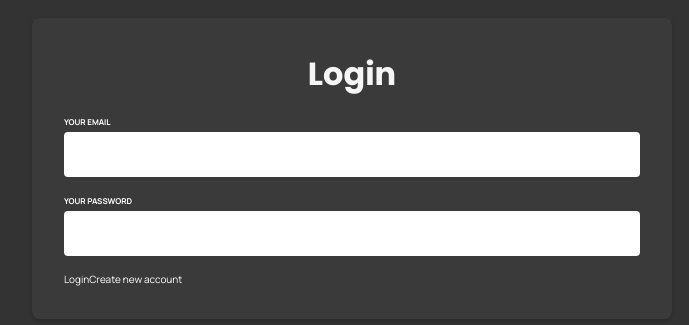
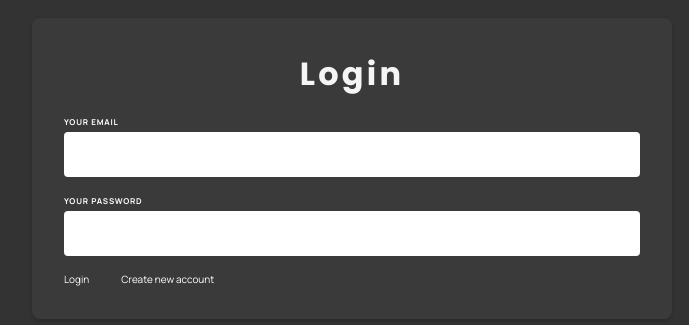
Before and after one commit to dziekiczan1/syndicateCrime, a Next.js app: page / in a window 1280 px wide. Shown: the part 383-708 px from the top of the page, without its empty margins (288-977 px from the left). Built offline with nearby package versions, Linux system fonts and the light colour scheme.

Commit message:
style: add letter-spacing mixin, refactor flexbox mixin

```diff
--- a/components/auth/AuthForm.module.scss
+++ b/components/auth/AuthForm.module.scss
@@ -12,3 +12,7 @@
     text-align: center;
   }
 }
+
+.actions {
+  @include flexbox($gap: $size-32);
+}
--- a/styles/_variables.scss
+++ b/styles/_variables.scss
@@ -34,6 +34,10 @@ $size-32: $size-16 * 2; // 32px
 $size-48: $size-16 * 3; // 48px
 $size-64: $size-16 * 4; // 64px
 
+// Box Shadow
+
+$shadow: 0 $size-2 $size-4 rgba(0, 0, 0, 0.2);
+
 // Media queries
 
 $breakpoint-mobile: 48rem; // 768px
@@ -58,18 +62,21 @@ $breakpoint-desktop: 80rem; // 1280px
   }
 }
 
-// Typography
+// Font size mixin
 
 @mixin font-size($size) {
   font-size: $size;
   line-height: $size * 1.5;
 }
 
-// Box Shadow
+// Letter spacing mixin
 
-$shadow: 0 $size-2 $size-4 rgba(0, 0, 0, 0.2);
+@mixin letter-spacing($spacing: 0.1em) {
+  letter-spacing: $spacing;
+  margin-right: -$spacing;
+}
 
-// Flexbox
+// Flexbox mixin
 
 @mixin flexbox(
   $display: flex,
@@ -77,7 +84,8 @@ $shadow: 0 $size-2 $size-4 rgba(0, 0, 0, 0.2);
   $flex-wrap: nowrap,
   $justify-content: flex-start,
   $align-items: stretch,
-  $align-content: stretch
+  $align-content: stretch,
+  $gap: $null
 ) {
   display: $display;
   flex-direction: $flex-direction;
@@ -85,4 +93,14 @@ $shadow: 0 $size-2 $size-4 rgba(0, 0, 0, 0.2);
   justify-content: $justify-content;
   align-items: $align-items;
   align-content: $align-content;
+  gap: $gap;
 }
+
+// Transition mixin
+
+@mixin transition($properties, $duration: 0.3s, $timing-function: ease) {
+  transition: $properties $duration $timing-function;
+  -webkit-transition: $properties $duration $timing-function;
+  -moz-transition: $properties $duration $timing-function;
+  -o-transition: $properties $duration $timing-function;
+}
--- a/styles/globals.scss
+++ b/styles/globals.scss
@@ -22,6 +22,7 @@ body {
 // TYPOGRAPHY
 
 %heading {
+  @include letter-spacing;
   margin: $null;
   color: $color-base-light;
   font-family: $font-family-second;
@@ -60,6 +61,7 @@ h6 {
 
 p {
   @include font-size($size-14);
+  @include letter-spacing;
 }
 
 // FORMS
@@ -87,6 +89,7 @@ textarea {
 
 label {
   @include font-size($size-8);
+  @include letter-spacing;
   font-weight: $font-weight-bold;
   text-transform: uppercase;
   display: inline-block;
```
